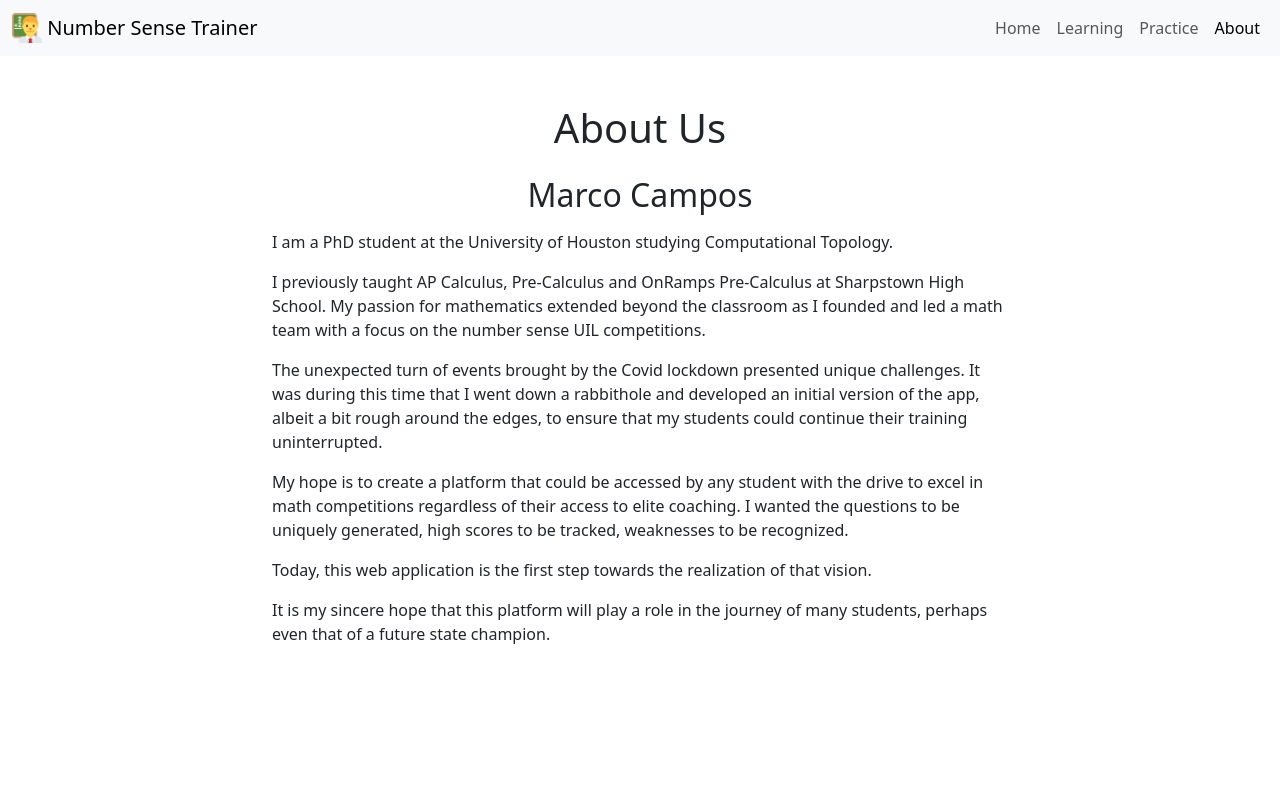
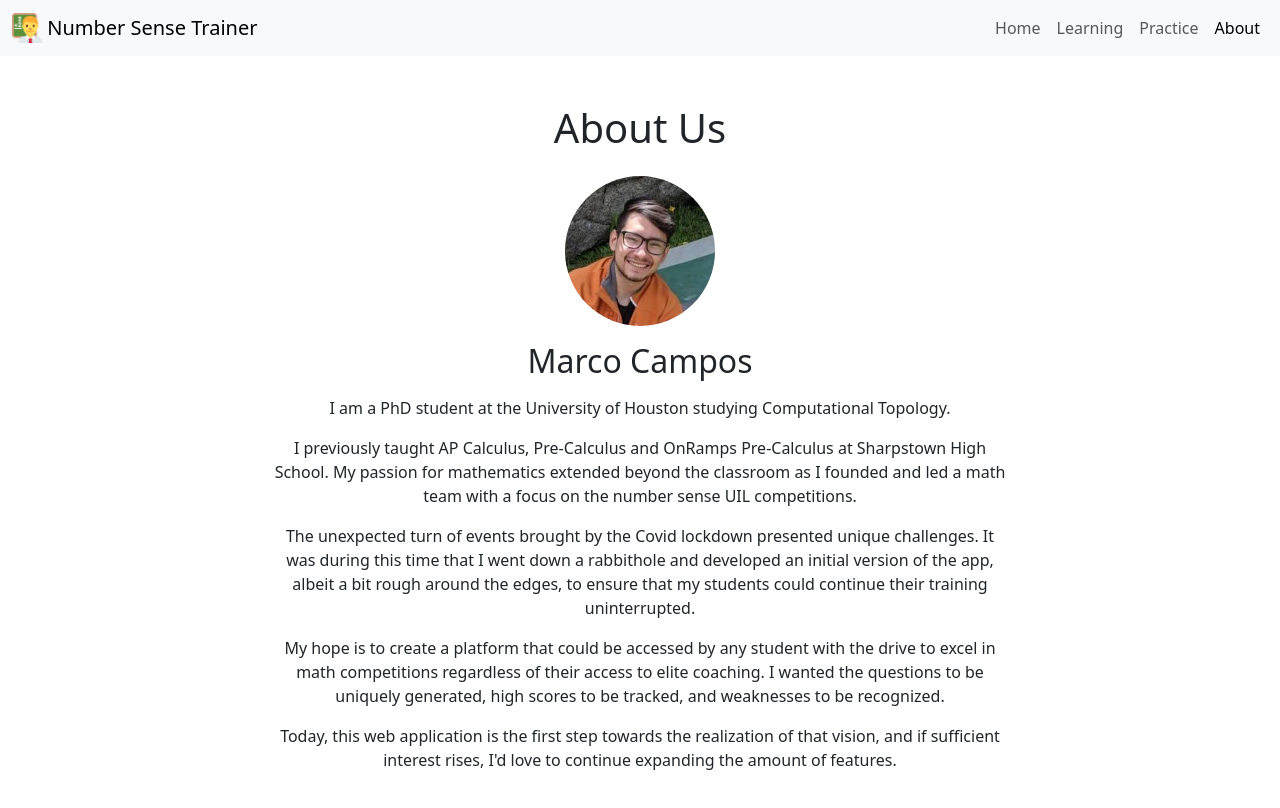
Before and after one commit to marco-campos/ns1, a React (Create React App) app: page /about in a window 1280 px wide. Shown: the top 808 px of the page. Built offline with nearby package versions, Linux system fonts and the light colour scheme.

Commit message:
Changes to the about, home, and learning page.

```diff
--- a/src/components/AboutPage.js
+++ b/src/components/AboutPage.js
@@ -4,16 +4,25 @@ const AboutPage = () => {
   return (
     <div className="container my-5">
       <h1 className="text-center mb-4">About Us</h1>
+      <div className="text-center mb-3">
+      <img
+          src="/marco.jpeg" // If the image is in the public folder
+          // Or, if the image is in the src/assets folder, use:
+          // src={require('../assets/marco-campos.jpg').default}
+          alt="Marco Campos"
+          className="rounded-circle mb-3"
+          style={{ width: '150px', height: '150px' }} // Adjust the size as needed
+        />
       <h2 className="text-center mb-3">Marco Campos</h2>
       <div className="row">
         <div className="col-lg-8 mx-auto">
           <p>I am a PhD student at the University of Houston studying Computational Topology.</p>
           <p>I previously taught AP Calculus, Pre-Calculus and OnRamps Pre-Calculus at Sharpstown High School. My passion for mathematics extended beyond the classroom as I founded and led a math team with a focus on the number sense UIL competitions.</p>
           <p>The unexpected turn of events brought by the Covid lockdown presented unique challenges. It was during this time that I went down a rabbithole and developed an initial version of the app, albeit a bit rough around the edges, to ensure that my students could continue their training uninterrupted.</p>
-          <p>My hope is to create a platform that could be accessed by any student with the drive to excel in math competitions regardless of their access to elite coaching. I wanted the questions to be uniquely generated, high scores to be tracked, weaknesses to be recognized.</p>
-          <p>Today, this web application is the first step towards the realization of that vision.</p>
-          <p>It is my sincere hope that this platform will play a role in the journey of many students, perhaps even that of a future state champion.</p>
+          <p>My hope is to create a platform that could be accessed by any student with the drive to excel in math competitions regardless of their access to elite coaching. I wanted the questions to be uniquely generated, high scores to be tracked, and weaknesses to be recognized.</p>
+          <p>Today, this web application is the first step towards the realization of that vision, and if sufficient interest rises, I'd love to continue expanding the amount of features.</p>
         </div>
+      </div>
       </div>
     </div>
   );
--- a/src/components/HomePage.js
+++ b/src/components/HomePage.js
@@ -6,12 +6,12 @@ const HomePage = () => {
     <div className='container mt-5'>
       <h1 className='mb-4 text-center'>Welcome to the Number Sense Trainer </h1>
       <div>
-          <p>This (name pending) webapp was built to train the next generation for mental math competitions. No more do we have to rely on the education system bringing us coaches or having to dig for new exams,
-          my goal is to give you a product that lets test your skills endlessly.</p>
+          <p>This webapp was built to train the next generation for mental math competitions. My goal is to give you a resource that lets test your skills endlessly. </p>
+          <p>Eventually, I'd like to write up lessons on the Learn tab to help students learn the tricks all in the same place but I will leave this for a future task once I've implemented the majority of number sense questions as generating functions.</p>
       </div>
       <div className="container mt-5">
-      <h2 className="mb-3">Practice</h2>
-      <p className="mb-4">Ready to test your skills? Head over to the practice section:</p>
+      <h2 className="mb-3 text-center">Practice</h2>
+      <p className="mb-4 text-center">Ready to test your skills? Head over to the practice section:</p>
       <div className="d-flex justify-content-center">
         <Link to="/practice" className="btn btn-primary btn-lg">
           Train!
--- a/src/components/LearningPage.js
+++ b/src/components/LearningPage.js
@@ -11,7 +11,7 @@ const LearningPage = () => {
         <div className="card-body">
           <h2 className="card-title">External Resources</h2>
           <h3>Books</h3>
-          <p>Bryant Heath wrote a wonderful book several years ago about number sense tricks:</p>
+          <p>Bryant Heath wrote a wonderful book several years ago about number sense tricks which is available for free on his website:</p>
           <a href="https://bryantheath.com/files/2018/04/Heath_NSTricks_revA.pdf"
              className="btn btn-link"
              target="_blank"
@@ -19,7 +19,8 @@ const LearningPage = () => {
             BryantHeath.com
           </a>
           <h3>Texas Math Mundo</h3>
-          <p>This channel was created by a former colleague and rival of mine to bring the competitive math scene in Texas together. Check him out!</p>
+          <p>This channel was created by a former colleague and rival of mine to bring the competitive math scene in Texas together.</p>
+          <p> He posts a lot of interviews with people from the competitive math scene as well as tips and tricks to improve. Check him out!</p>
           <a href="https://www.youtube.com/channel/UCDHQCWfSMjNJJS0aJx8jITw"
              className="btn btn-link"
              target="_blank"
```
Also changed, not shown: public/marco.jpeg (added).
